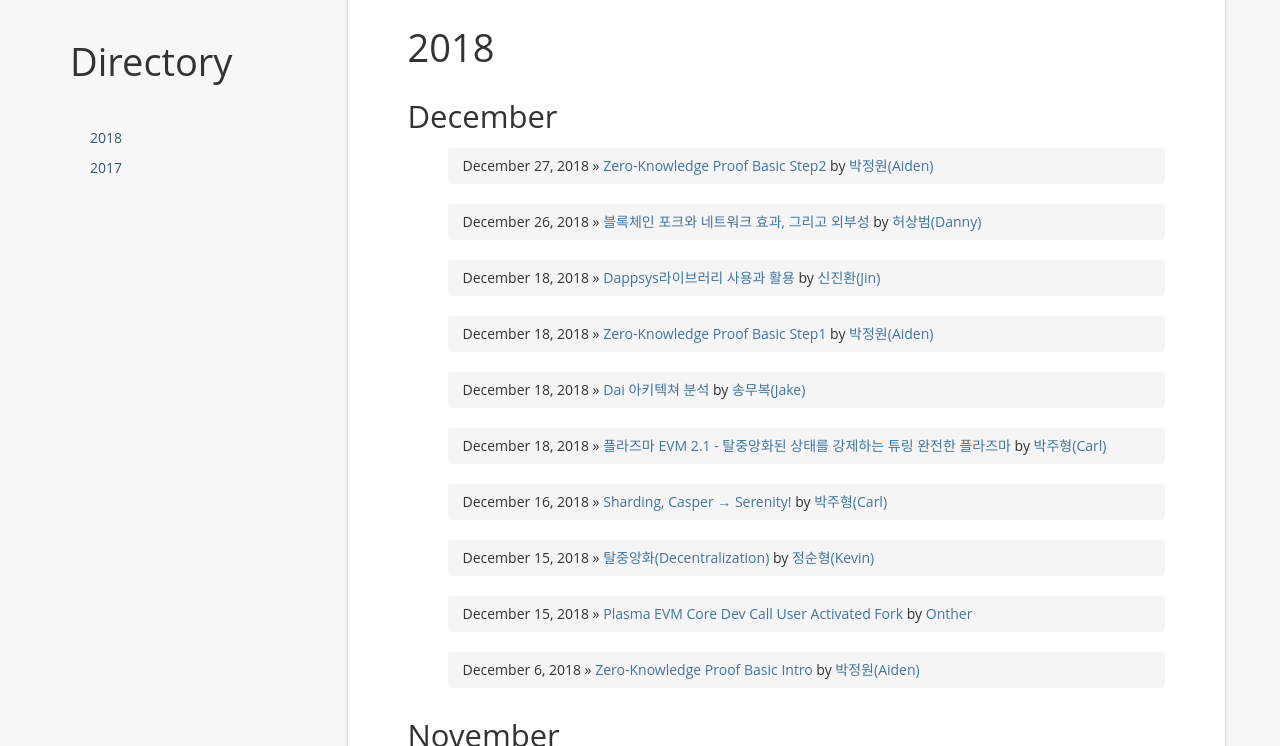
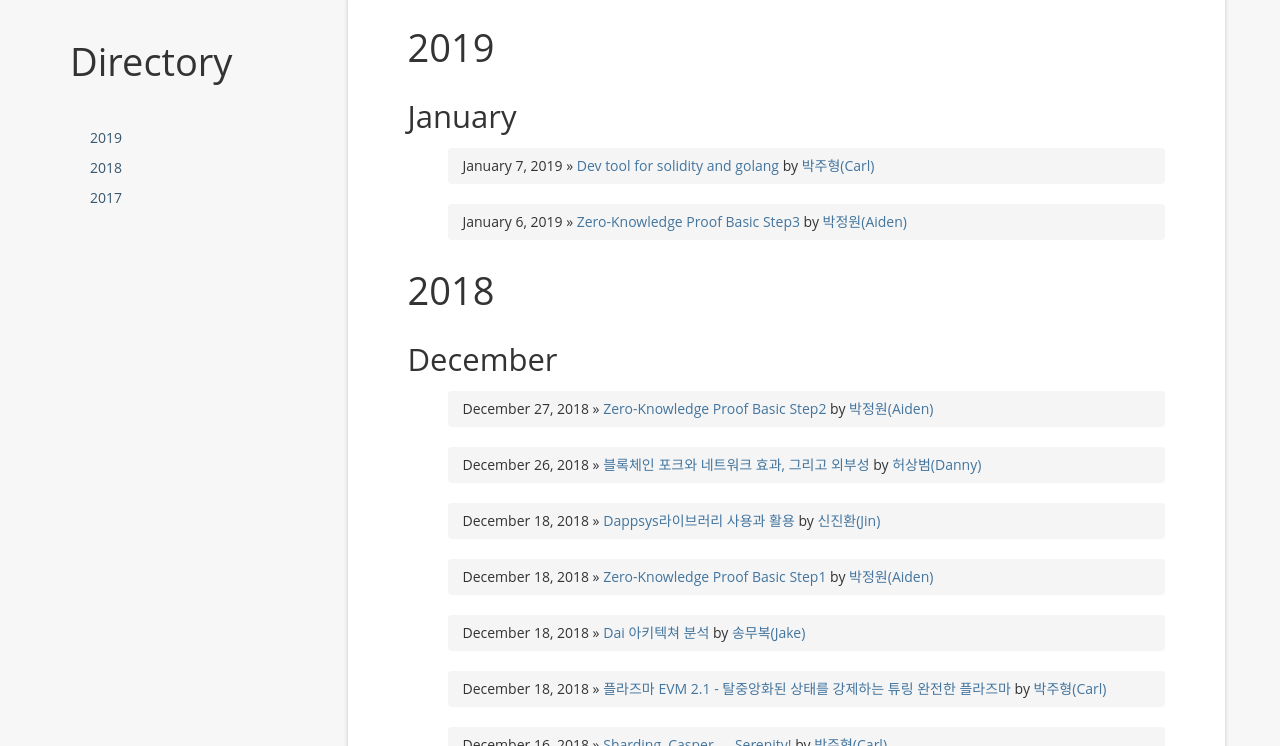
Before and after one commit to tokamak-network/publications, a Jekyll site: the page built from index.html, in a window 1280 px wide and 900 px high, cut to the strip 154-900 px from the top of the window. Built offline with Jekyll 4.4.1, drawn with Linux system fonts in a browser that asks for light colours; nearby versions of some CDN libraries; library files that are not in the unit come from our copies; a script that is not in the unit is left out; the list of posts is cut into pages by our own code; comment, search, counter and statistics services are not loaded; some of the changed text lies outside the part shown.

Commit message:
date updated

```diff
--- a/_posts/2019-01-07-Zero-Knowledge-Proof-step3.md
+++ b/_posts/2019-01-07-Zero-Knowledge-Proof-step3.md
@@ -1,7 +1,7 @@
 ---
 layout: post
 title:  Zero-Knowledge Proof Basic Step3
-date:   2018-1-7 00:00:00 +09:00
+date:   2019-1-7 00:00:00 +09:00
 author: "박정원(Aiden)"
 categories: ethereum scalability zkp
 tag: [ethereum, scalability, zkp]
--- a/_posts/2019-01-08-dev-tool-for-solidity-and-golang.md
+++ b/_posts/2019-01-08-dev-tool-for-solidity-and-golang.md
@@ -1,7 +1,7 @@
 ---
 layout: post
 title:  Dev tool for solidity and golang
-date:   2018-1-8 00:00:00 +09:00
+date:   2019-1-8 00:00:00 +09:00
 author: "박주형(Carl)"
 categories: ethereum SmartContract solidity
 tag: [ethereum, SmartContract, solidity, general, core]
```
